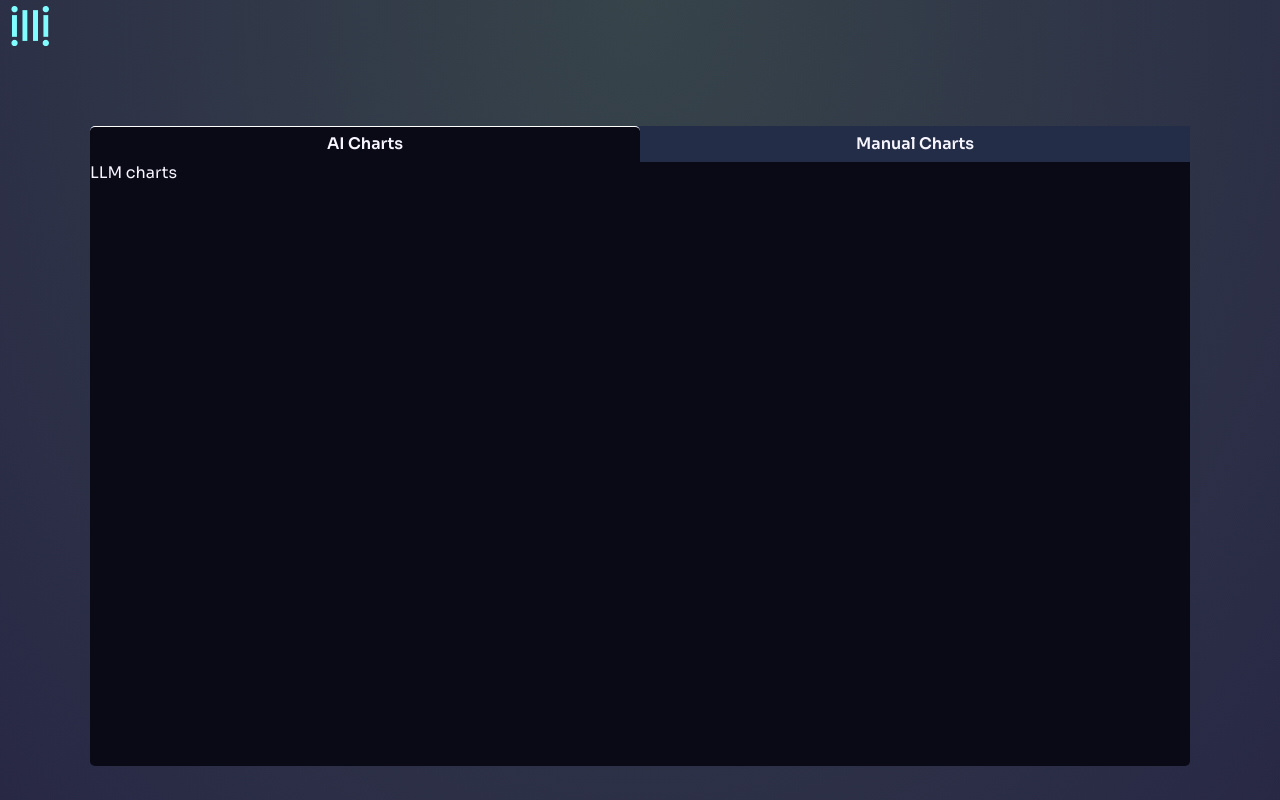
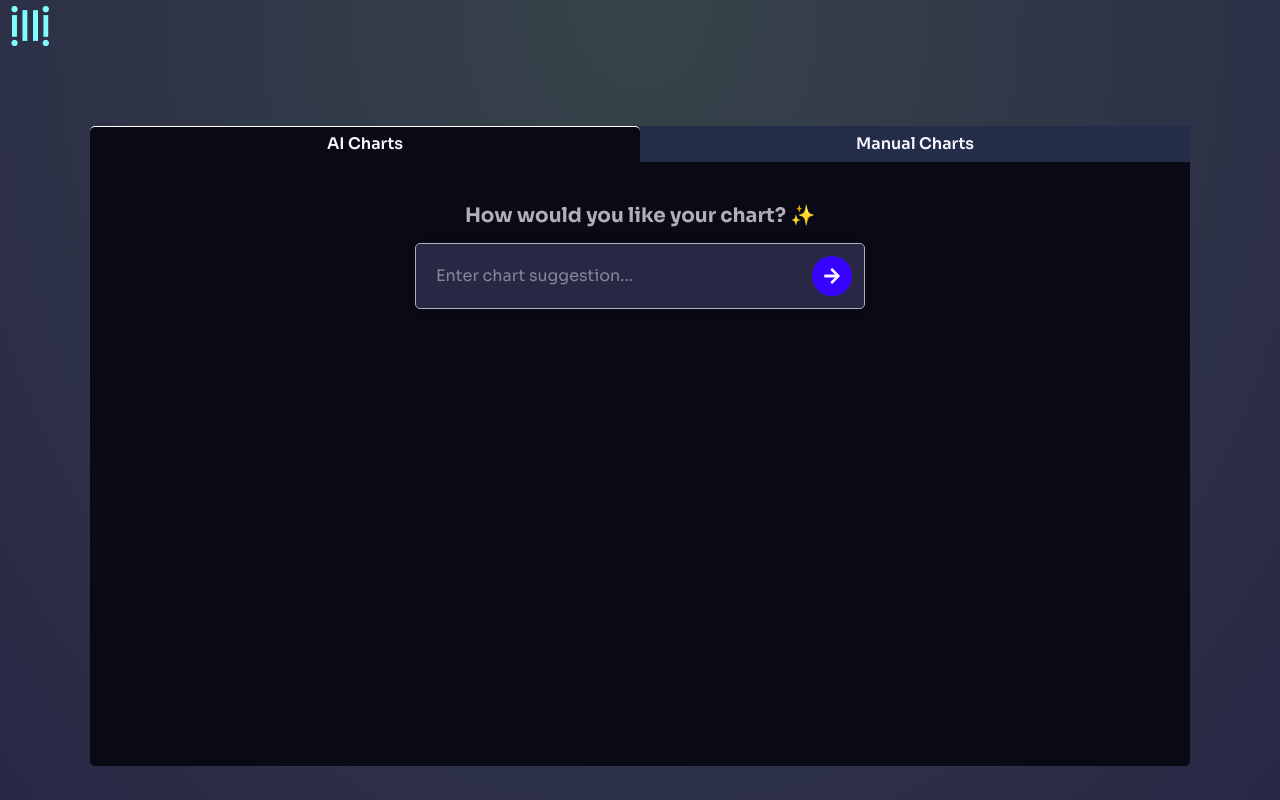
Before and after one commit to aabirfan/ai-data-visualisation, a Next.js app: page / in a window 1280 px wide. Built offline with nearby package versions, Linux system fonts and the light colour scheme; no server answers.

Commit message:
LLM response set up, as well as prompt frontend set up

```diff
--- a/package.json
+++ b/package.json
@@ -10,11 +10,13 @@
   },
   "dependencies": {
     "@google/generative-ai": "^0.21.0",
+    "axios": "^1.7.9",
     "dotenv": "^16.4.7",
     "mongodb": "^6.12.0",
     "next": "15.1.4",
     "react": "^19.0.0",
-    "react-dom": "^19.0.0"
+    "react-dom": "^19.0.0",
+    "react-icons": "^5.4.0"
   },
   "devDependencies": {
     "@types/node": "^20",
--- /dev/null
+++ b/src/app/components/historical-data/chartInput.tsx
@@ -0,0 +1,32 @@
+import { useState } from "react";
+import { FaArrowRight } from "react-icons/fa";
+import "./LLMCharts.css";
+
+export default function ChartInput({ onSubmit }: { onSubmit: (query: string) => void }) {
+  const [query, setQuery] = useState("");
+
+  const handleSubmit = (e: React.FormEvent<HTMLFormElement>) => {
+    e.preventDefault();
+    if (!query.trim()) return;
+    onSubmit(query);
+    setQuery("");
+  };
+
+  return (
+    <div className="chart-container">
+      <h2 className="chart-title">How would you like your chart? ✨</h2>
+      <form onSubmit={handleSubmit} className="chart-input-wrapper">
+        <input
+          type="text"
+          placeholder="Enter chart suggestion..."
+          value={query}
+          onChange={(e) => setQuery(e.target.value)}
+          className="chart-input"
+        />
+        <button type="submit" className="chart-send-button">
+          <FaArrowRight className="chart-send-icon" />
+        </button>
+      </form>
+    </div>
+  );
+}
--- a/src/app/components/historical-data/chartTabs.tsx
+++ b/src/app/components/historical-data/chartTabs.tsx
@@ -1,7 +1,7 @@
 "use client"
 import React, { useState } from "react";
 import './chartsTabs.css';
-import LLMCharts from "./lllmCharts"
+import LLMCharts from "./llmCharts"
 import ManualCharts from "./manualCharts"
 
 export default function chartTabs() {
--- a/src/app/components/historical-data/lllmCharts.tsx
+++ /dev/null
@@ -1,7 +0,0 @@
-export default function LLMCharts() {
-    return(
-            <h1>
-                LLM charts
-            </h1>
-    );
-  }
--- /dev/null
+++ b/src/app/components/historical-data/llmCharts.css
@@ -0,0 +1,103 @@
+@import url("/src/app/globals.css");
+
+.llm-container {
+    display: flex;
+    flex-direction: column;
+    align-items: center;
+    text-align: center;
+    padding: 20px;
+    color: var(--font);
+    height: 100vh;
+    justify-content: flex-start;
+    gap: 20px;
+    font-family: Sora, sans-serif;
+}
+
+.chart-container {
+    display: flex;
+    flex-direction: column;
+    align-items: center;
+    width: 100%;
+    max-width: 600px;
+    margin-top: 20px;
+    text-align: center;
+}
+
+.chart-title {
+    font-size: 20px;
+    font-weight: bold;
+    color: var(--font-secondary);
+    margin-bottom: 12px;
+}
+
+.chart-input-wrapper {
+    display: flex;
+    align-items: center;
+    background-color: var(--bg-color-1);
+    border: 1px solid var(--light-grey);
+    border-radius: var(--border-radius);
+    padding: 12px;
+    width: 100%;
+    max-width: 450px;
+    box-shadow: 0px 2px 8px rgba(0, 0, 0, 0.1);
+}
+
+.chart-input {
+    flex: 1;
+    background: transparent;
+    border: none;
+    outline: none;
+    color: var(--font);
+    font-size: 16px;
+    padding: 8px;
+}
+
+.chart-input::placeholder {
+    color: var(--font-secondary);
+    opacity: 0.7;
+}
+
+.chart-send-button {
+    background-color: var(--btn);
+    border: none;
+    border-radius: 50%;
+    width: 40px;
+    height: 40px;
+    display: flex;
+    align-items: center;
+    justify-content: center;
+    cursor: pointer;
+    transition: background 0.3s ease-in-out;
+}
+
+.chart-send-button:hover {
+    background-color: var(--blue);
+}
+
+.chart-send-icon {
+    color: var(--btn-font);
+    font-size: 18px;
+}
+
+.response-box {
+    width: 90%;
+    max-width: 600px;
+    padding: 15px;
+    border-radius: var(--border-radius);
+    background: rgba(255, 255, 255, 0.1);
+    color: var(--font);
+    font-size: 18px;
+    line-height: 1.5;
+    text-align: left;
+    border: 1px solid var(--light-grey);
+    white-space: pre-wrap;
+    margin-top: 40px;
+    padding: 20px;
+    box-shadow: 0px 2px 10px rgba(0, 0, 0, 0.1);
+}
+
+.loading {
+    font-size: 16px;
+    color: var(--cyan);
+    margin-top: 10px;
+}
--- /dev/null
+++ b/src/app/components/historical-data/llmCharts.tsx
@@ -0,0 +1,56 @@
+import { useState } from "react";
+import { GoogleGenerativeAI } from "@google/generative-ai";
+import ChartInput from "./chartInput";
+import "./LLMCharts.css";
+
+export default function LLMCharts() {
+  const [response, setResponse] = useState("");
+  const [loading, setLoading] = useState(false);
+
+  const apiKey: string = process.env.NEXT_PUBLIC_GEMINI_API_KEY ?? "";
+  if (!apiKey) throw new Error("Missing API Key. ");
+
+  const genAI = new GoogleGenerativeAI(apiKey);
+  const model = genAI.getGenerativeModel({ model: "gemini-pro" });
+
+  const handleChartRequest = async (query: string) => {
+    setLoading(true);
+    setResponse("");
+
+    try {
+      console.log("Sending request to Gemini API with query:", query);
+
+      const result = await model.generateContent({
+        contents: [{ role: "user", parts: [{ text: query }] }],
+      });
+
+      console.log("Raw API Response:", result);
+
+      const aiResponse = result.response.text ? await result.response.text() : "No response";
+
+      console.log("Extracted AI Response:", aiResponse);
+      setResponse(aiResponse);
+    } catch (error) {
+      console.error("Error fetching response:", error);
+      setResponse("Error communicating with AI.");
+    }
+
+    setLoading(false);
+  };
+
+  return (
+    <div className="llm-container">
+      {}
+      <ChartInput onSubmit={handleChartRequest} />
+
+      {}
+      {loading && <p className="loading">Generating response...</p>}
+      {response && (
+        <div className="response-box">
+          <h2>AI Response:</h2>
+          <p>{response}</p> {}
+        </div>
+      )}
+    </div>
+  );
+}
```
Also changed, not shown: 2 other files (tests, documents, lock files or other folders).
